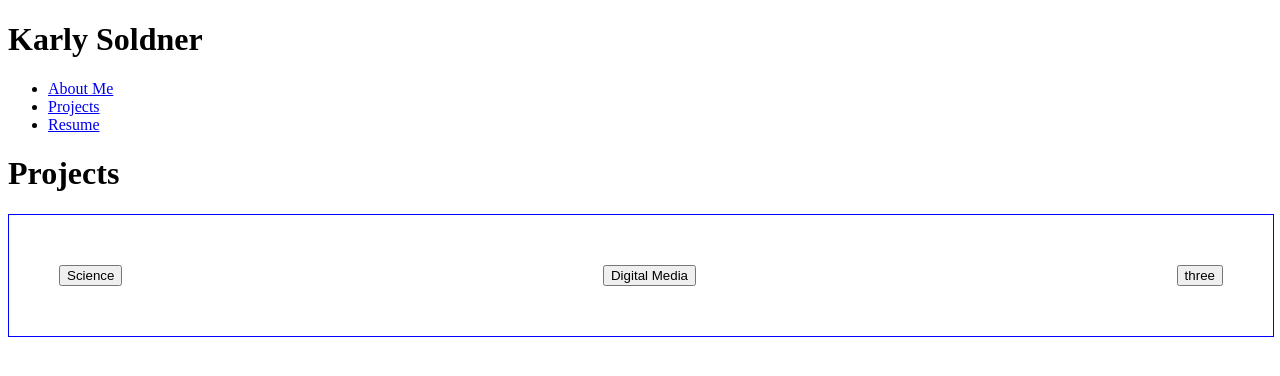
After one commit to karlysoldner/IDM-232, a PHP site: page /newprojects.html in a window 1280 px wide. The commit adds this page. Shown: the top 376 px of the page. Run offline with PHP 8.4, Linux system fonts and the light colour scheme; some libraries are stand-ins or nearby versions.

Commit message:
php not finished, science working

```diff
--- /dev/null
+++ b/newprojects.html
@@ -0,0 +1,100 @@
+<!DOCTYPE html>
+<html lang="en">
+
+<head>
+    <meta charset="utf-8" />
+    <meta name="viewport" content="initial-scale=1.0, width=device-width" />
+    <link rel="stylesheet" href="stylesheet.css">
+    <link rel="stylesheet" type="text/css"
+      href="https://fonts.googleapis.com/css?family=Rubik">
+    <link rel="stylesheet" type="text/css"
+      href="https://fonts.googleapis.com/css?family=Dosis">
+<style>.container{
+    width: 100%;
+    float: left;
+    border: solid 1px blue;
+    text-align: center;
+}
+.container button{
+    display: inline-block;
+    margin: 50px;
+}
+#btn1{
+    float:left;
+}
+#btn3{
+    float:right;
+} </style>
+
+  <script src="https://ajax.googleapis.com/ajax/libs/jquery/2.1.3/jquery.min.js"></script>
+    <script type = "text/javascript">
+function myAjax () {
+$.ajax( { type : 'POST',
+          data : { },
+          url  : 'science.php',              // <=== CALL THE PHP FUNCTION HERE.
+          success: function ( data ) {
+            //alert(data) ;
+            document.getElementById("results").innerHTML = data ;               // <=== VALUE RETURNED FROM FUNCTION.
+          },
+          error: function ( xhr ) {
+            alert( "error" );
+          }
+        });
+}
+
+function myDigitalMedia () {
+$.ajax( { type : 'POST',
+          data : { },
+          url  : 'digitalmedia.php',              // <=== CALL THE PHP FUNCTION HERE.
+          success: function ( data ) {
+            //alert(data) ;
+            document.getElementById("results").innerHTML = data ;               // <=== VALUE RETURNED FROM FUNCTION.
+          },
+          error: function ( xhr ) {
+            alert( "error" );
+          }
+        });
+}
+    </script>
+
+    <title>Projects</title>
+</head>
+
+<body>
+
+
+    <div class="wrapper">
+        <header>
+            <div class="flex-parent">
+                <div class="flex-child">
+                    <h1>Karly Soldner</h1>
+                </div>
+
+                <div class="flex-child">
+                    <nav>
+                        <ul>
+                            <li><a href="index.html">About Me</a></li>
+                            <li><a href="projects.html">Projects</a></li>
+                            <li><a href="resume.html">Resume</a></li>
+                        </ul>
+                    </nav>
+                </div>
+            </div>
+        </header>
+    </div>
+
+    <h1> Projects </h1>
+
+
+<div class='container'>
+    <button onclick="myAjax()" id="btn1">Science</button>
+    <button onclick="myDigitalMedia()" id="btn2">Digital Media</button>
+    <button id="btn3">three</button>
+</div>
+<div id="results">
+
+</div>
+
+</body>
+
+</html>
```
Also changed, not shown: digitalmedia.php (added, +55 -0 lines), science.php (added, +51 -0 lines), untitled.php (+14 -6 lines).
